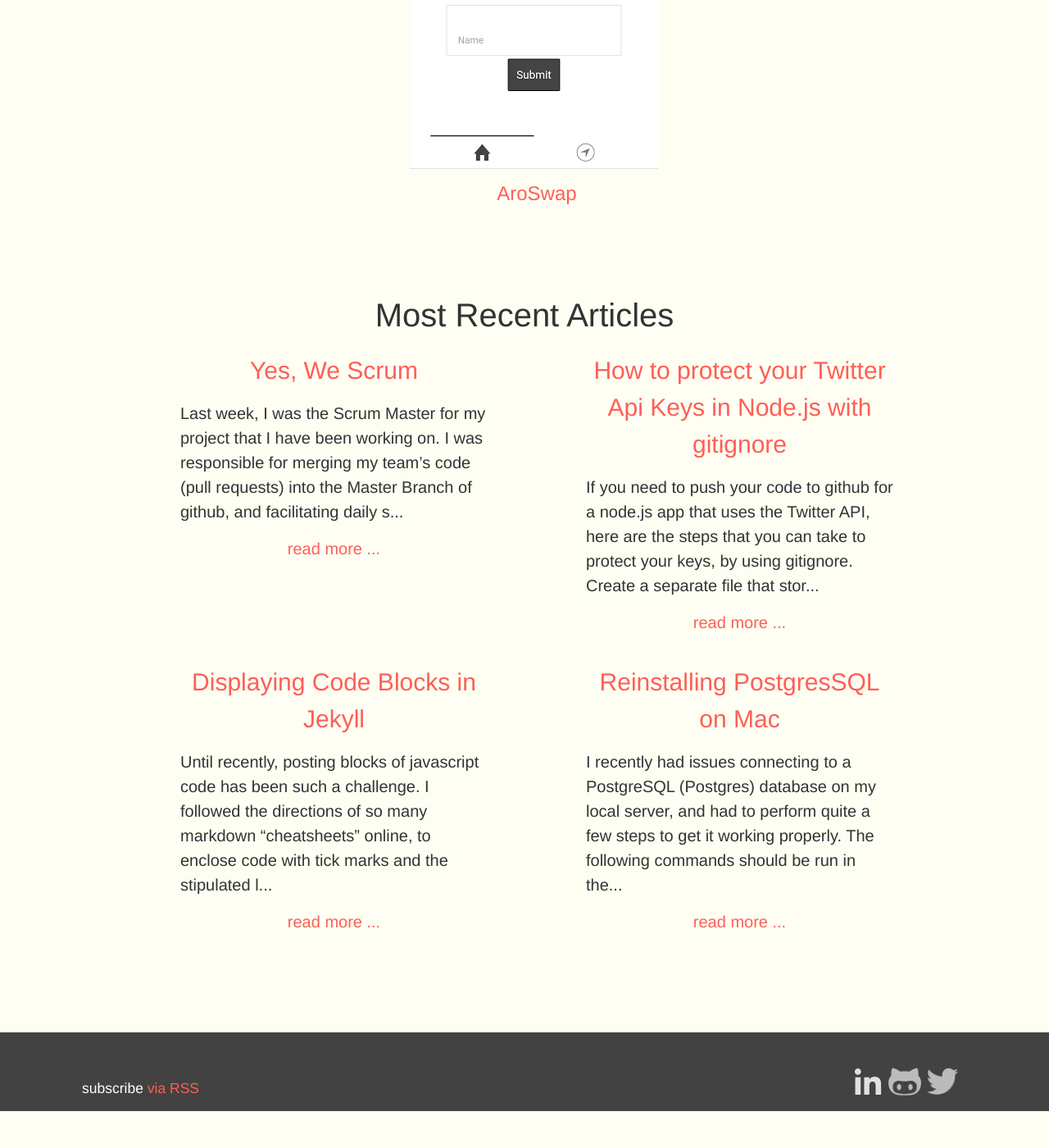
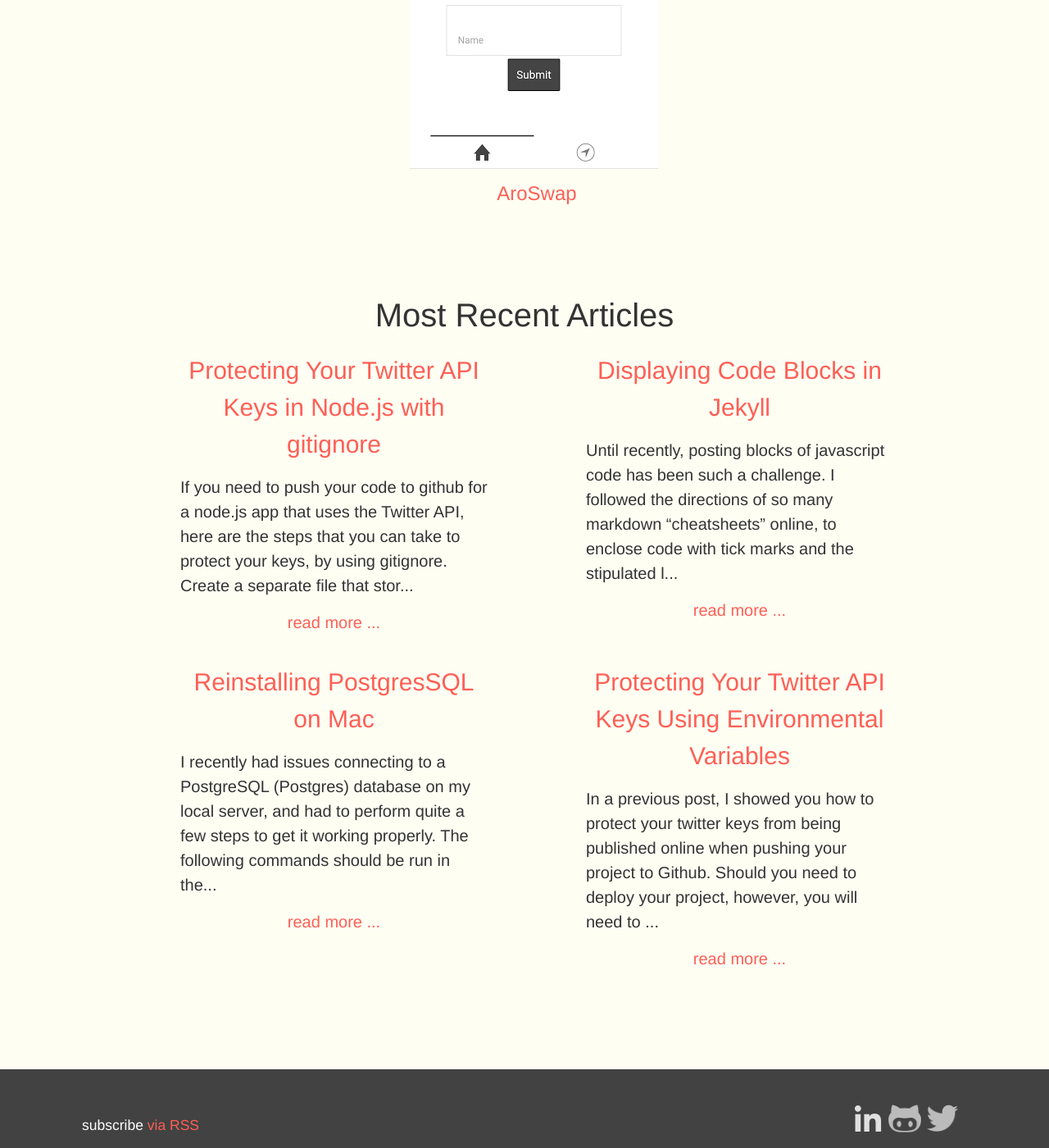
Before and after one commit to tgreenidge/portfolio, a Jekyll site: the page built from index.html, in a window 1280 px wide and 1400 px high, scrolled down 953 px. Shown: the whole window at 82% size. Built offline with Jekyll 4.4.1, drawn with Linux system fonts in a browser that asks for light colours; before the commit the page ends 2308 px from its top, so only the background shows below that; some of the changed lines change nothing that is shown.

Commit message:
add environment variables blog

```diff
--- a/_posts/blog/2015-10-17-hide-api-keys.markdown
+++ b/_posts/blog/2015-10-17-hide-api-keys.markdown
@@ -1,6 +1,6 @@
 ---
 layout: post
-title:  "How to protect your Twitter Api Keys in Node.js with gitignore"
+title:  "Protecting Your Twitter API Keys in Node.js with gitignore"
 date:   2015-10-17 19:28:51
 categories: blog
 featured: true
--- /dev/null
+++ b/_posts/blog/2015-11-05-twitter-keys-heroku.markdown
@@ -0,0 +1,34 @@
+---
+layout: post
+title:  "Protecting Your Twitter API Keys Using Environmental Variables"
+date:   2015-11-05 19:28:51
+categories: blog
+featured: true
+comments: true
+excerpt: "Protecting Twitter API keys using environmental variables"
+---
+
+In a [previous post](http://www.tgreenidge.com/blog/hide-api-keys/), I showed you how to protect your twitter keys from being published online when pushing your project to Github. Should you need to deploy your project, however, you will need to create environment (configuration) variables as well, so that your keys can be access both locally and your online server. In this post, I will show you how to modify your code to use environmental variables and how to store those variables if deploying with Heroku.
+
+### Heroku Configuration
+When you create an app on Heroku, you can change the settings for your app, such as setting up your domains, changing the name of the app, and changing your config variables. To change your config variables, click "Reveal Config Vars" tab that is found under "Settings" on your app's dashboard. You can then add the information for your API keys here. The picture below shows an example oh how this is done. You may also review the [documentation that heroku provides](https://devcenter.heroku.com/articles/config-vars), which includes information for using the command line to set up environmental variables.
+
+{:center}
+![heroku config variables img](/../../img/heroku-config.png)
+
+### Node.js Configuration
+Now we will be modifying the code that was posted in my [previous post](http://www.tgreenidge.com/blog/hide-api-keys/). Since we want to have access to the API keys on both our local and deployed server, we need to point to both variables, since they have been set up differently. In Node.js, prepending environment variables with "process.env." allows your server to access parameters from the environment the app is running on. For example, since the twitter consumer key variable was set up as "TWITTER_CONSUMER_KEY" on heroku, to access when deployed, twitter.consumer_key will be mapped to process.env.TWITTER_CONSUMER_KEY. If running on our local server, the consumer key may be accessed using keys.consumer_keys as explained before. As you may recall '||' is the 'OR' operator in javascript. Hence, for each property of the twitter instantiation below, you tell the server - "Get me the variables that were set up on Heroku, if running on Heroku, or the ones that were set up for local server, if running on the local machine."
+
+{% highlight javascript %}
+
+var twitter = new twitter({
+    consumer_key: process.env.TWITTER_CONSUMER_KEY || keys.consumer_key,
+    consumer_secret: process.env.TWITTER_CONSUMER_SECRET || keys.consumer_secret,
+    access_token: process.env.TWITTER_ACCESS_TOKEN || keys.access_token,
+    access_token_secret: process.env.TWITTER_TOKEN_SECRET || keys.access_token_secret
+});
+
+{% endhighlight %}
+
+### Conclusion
+Although my posts only focused on protecting your twitter API keys, environment variables may be used to set up other server configurations, for example, ports, and database configurations.
--- a/about.md
+++ b/about.md
@@ -11,6 +11,4 @@ After 10 yrs of working as an educator, I decided to make a daring career change
 
 As an undegraduate student pursuing a degree in Mathematics, I completed quite a number computer and programming courses, and always excelled in them, so anything that involved coding seemed like a good fit for my new career! I tried to learn as much as I can and attended Meetups and various programs in coding, databases, and data science, so that I may become more familiar the current technologies than those I was introduced to more than a decade before.
 
-Currently, I am pursuing a Masters Degree in IT-Sofware Engineering at University of Maryland University College. I found that the program was preparing me more for a managerial role than a technical role in Software Development Projects, so I decided to attend Hack Reactor's Remote Beta Program to develop my coding skills and fast track my career.
-
-I am also an Electrician in the US Navy Reserves, in an engineering group known as the Seabees.
+Currently, I am pursuing a Masters Degree in IT-Sofware Engineering at University of Maryland University College. I am also an Electrician in the US Navy Reserves, in an engineering group known as the Seabees.
```
Also changed, not shown: img/heroku-config.png (added).
